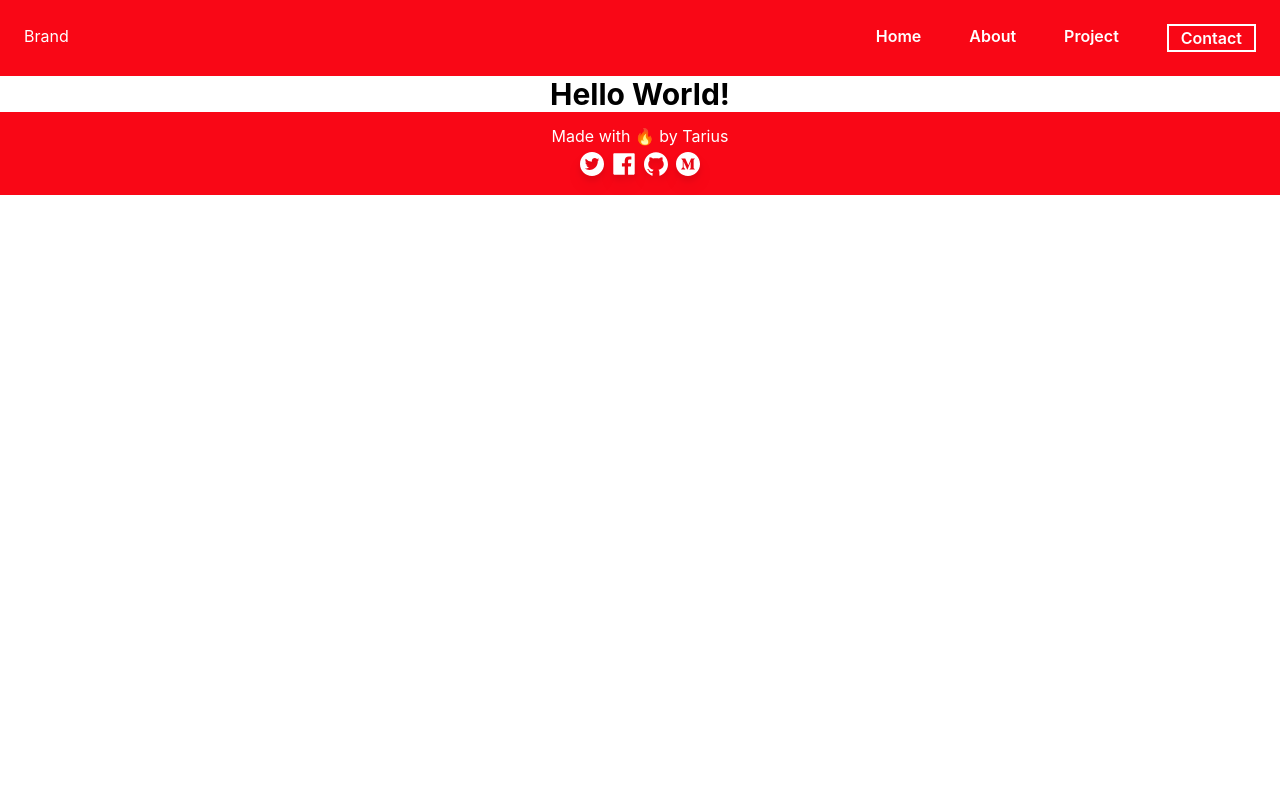
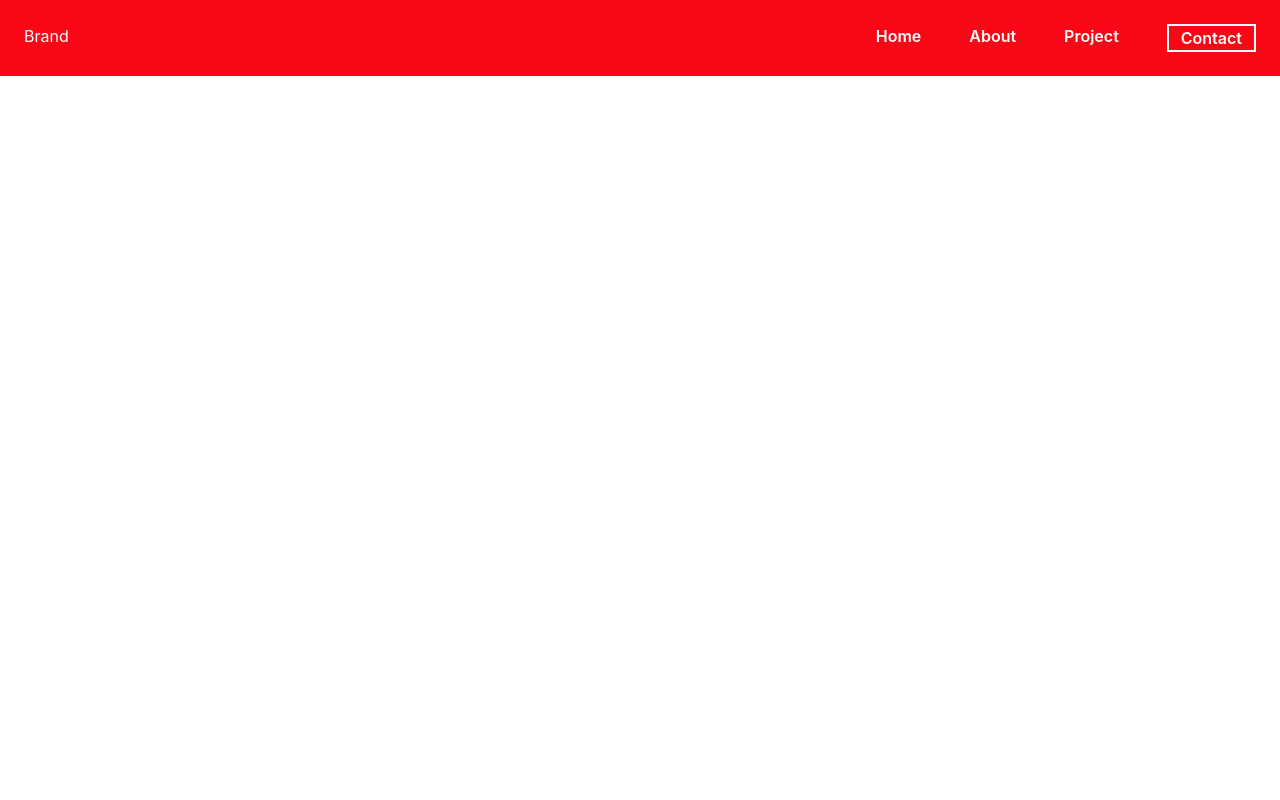
Before and after one commit to TheTarius26/personal, a Next.js app: page / in a window 1280 px wide. Shown: the top 800 px of the page. Built offline with nearby package versions, Linux system fonts and the light colour scheme.

Commit message:
add Project Section

```diff
--- a/pages/index.tsx
+++ b/pages/index.tsx
@@ -1,13 +1,42 @@
+import React, { useState, useEffect, useRef } from 'react';
 import type { NextPage } from 'next'
+import {motion, useViewportScroll, useTransform} from 'framer-motion';
+
 import Layout from '../components/Layout';
+import Card from '../components/card/Card';
 
-const Home: NextPage = () => {
+const Home: NextPage = () => (
+  <Layout>
+    <div className='h-screen'></div>
+    {/* Projects */}
+    <Project />
+    <svg xmlns="http://www.w3.org/2000/svg" viewBox="0 0 1440 320"><path fill="#F90716" fillOpacity={1} d="M0,224L60,224C120,224,240,224,360,229.3C480,235,600,245,720,229.3C840,213,960,171,1080,165.3C1200,160,1320,192,1380,208L1440,224L1440,320L1380,320C1320,320,1200,320,1080,320C960,320,840,320,720,320C600,320,480,320,360,320C240,320,120,320,60,320L0,320Z"></path></svg>
+  </Layout>
+);
+
+const Project = () => {
+  const {scrollYProgress: scrollProgress} = useViewportScroll();
   return (
-    <Layout>
-      <div className="font-bold text-center text-3xl">
-        Hello World!
+  <div className="project" id='project'>
+    <motion.div
+      className="card"
+      style={{
+        opacity: useTransform(scrollProgress, [0, 0.4], [0, 1])
+      }} >
+      <div className="text-4xl font-bold text-center">Projects</div>
+      <div className="grid lg:grid-cols-4 md:grid-cols-3 gap-4 place-items-center py-5">
+        <Card title="Project 1">This is card</Card>
+        <Card title="Project 2">This is card</Card>
+        <Card title="Project 3">This is card</Card>
+        <Card title="Project 4">This is card</Card>
+        <Card title="Project 4">This is card</Card>
+        <Card title="Project 4">This is card</Card>
+        <Card title="Project 4">This is card</Card>
+        <Card title="Project 4">This is card</Card>
+        <Card title="Project 4">This is card</Card>
       </div>
-    </Layout>
+    </motion.div>
+  </div>
   );
 }
 
```
